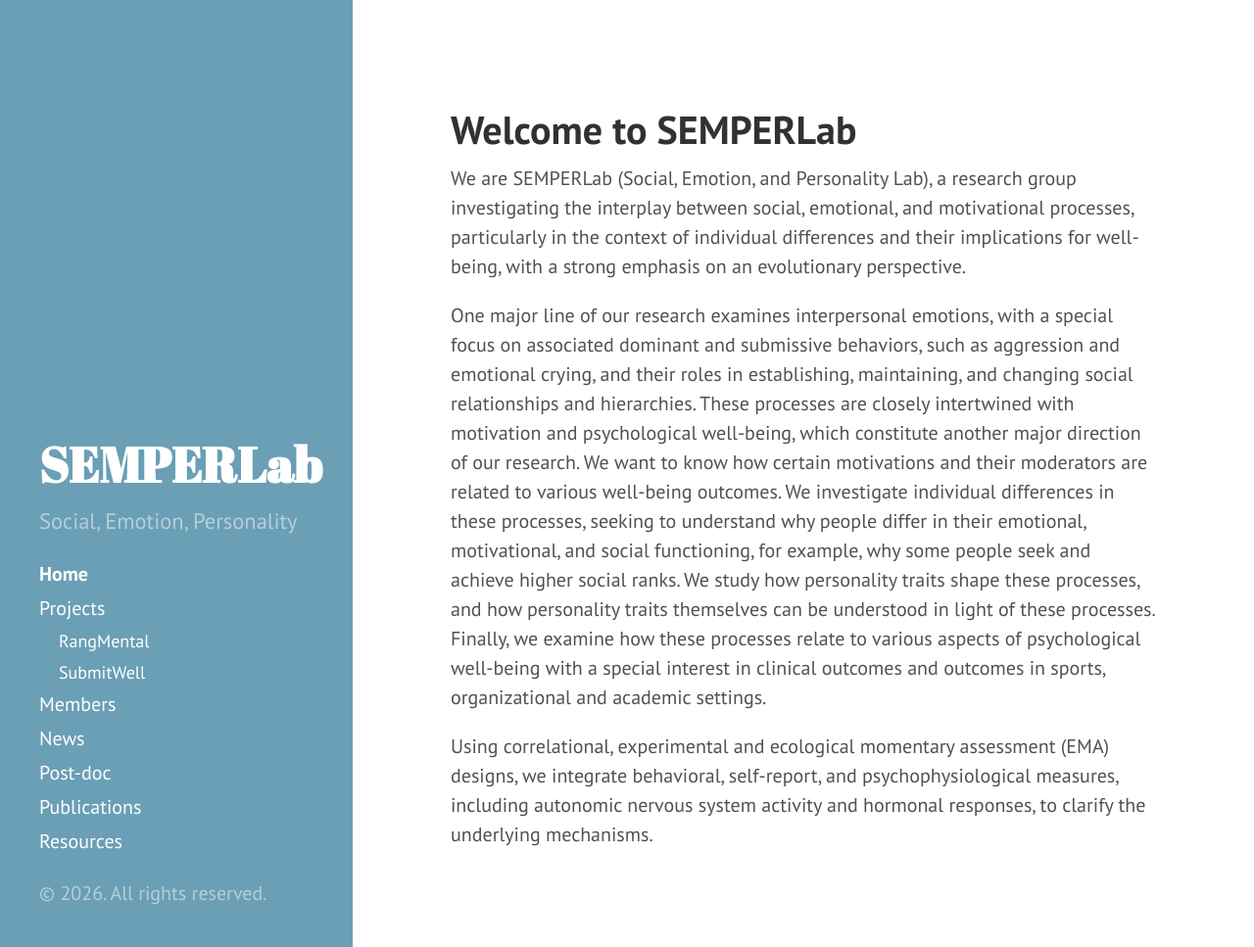
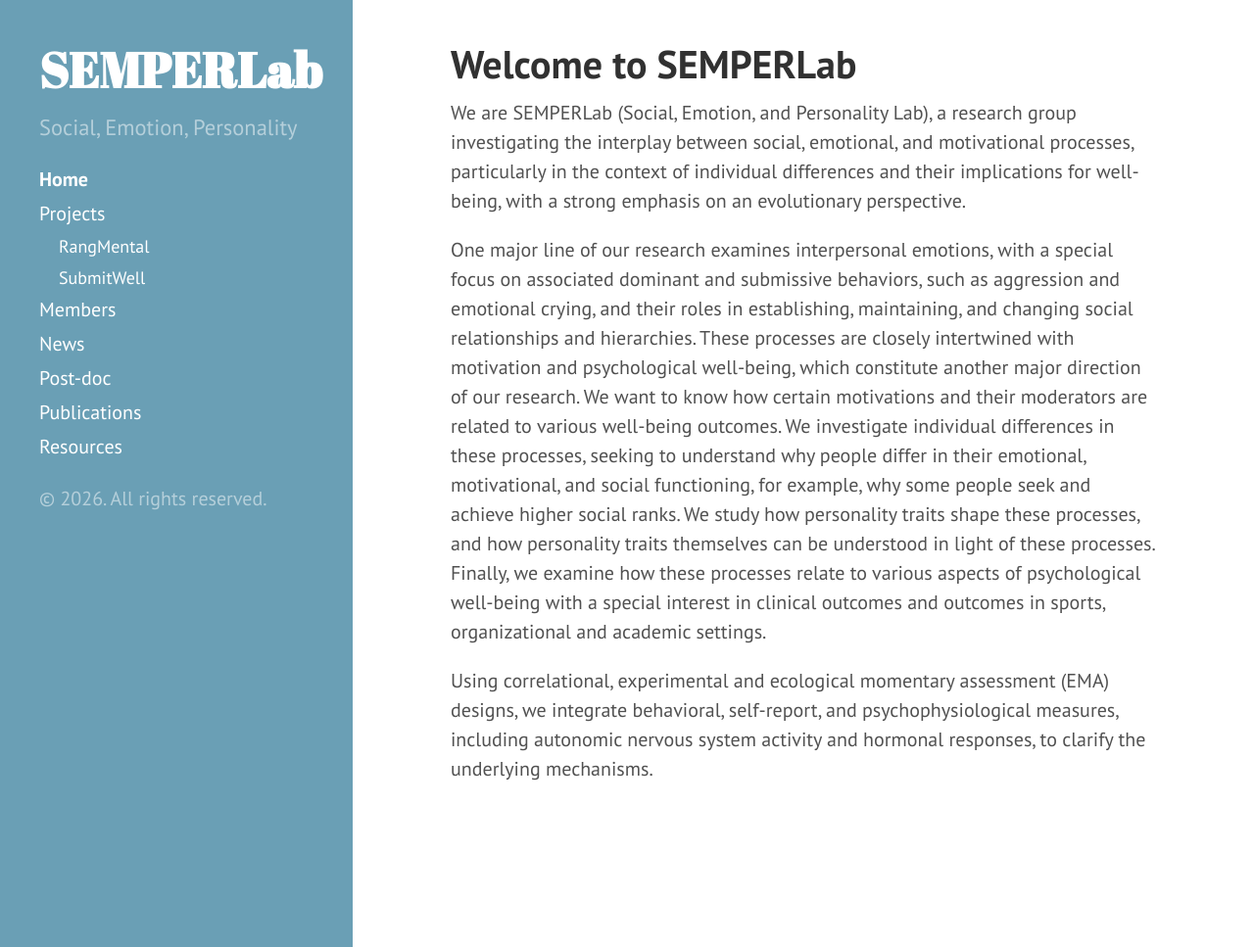
Before and after one commit to semperlab/semperlab.github.io, a Jekyll site: the page built from index.md, in a window 1280 px wide and 967 px high. Shown: the whole window at 98% size. Built offline with Jekyll 4.4.1, drawn with Linux system fonts in a browser that asks for light colours.

Commit message:
move sidebar to top

```diff
--- a/index.md
+++ b/index.md
@@ -3,7 +3,6 @@ layout: default
 title: Home
 ---
 
-<!-- # Post-doc Position in Social and Personality Psychology -->
 # Welcome to SEMPERLab
 
 We are SEMPERLab (Social, Emotion, and Personality Lab), a research group investigating the interplay between social, emotional, and motivational processes, particularly in the context of individual differences and their implications for well-being, with a strong emphasis on an evolutionary perspective.
--- a/public/css/hyde.css
+++ b/public/css/hyde.css
@@ -109,7 +109,7 @@ a.sidebar-nav-item:focus {
   .sidebar-sticky {
     position: absolute;
     right:  1rem;
-    bottom: 1rem;
+    top:    2rem;
     left:   1rem;
   }
 }
@@ -122,8 +122,8 @@ a.sidebar-nav-item:focus {
  */
 
 .content {
-  padding-top:    4rem;
-  padding-bottom: 4rem;
+  padding-top:    2rem;
+  padding-bottom: 2rem;
 }
 
 @media (min-width: 48em) {
--- a/public/css/poole.css
+++ b/public/css/poole.css
@@ -88,6 +88,7 @@ h1, h2, h3, h4, h5, h6 {
   text-rendering: optimizeLegibility;
 }
 h1 {
+  margin-top: 0rem;
   font-size: 2rem;
 }
 h2 {
```
